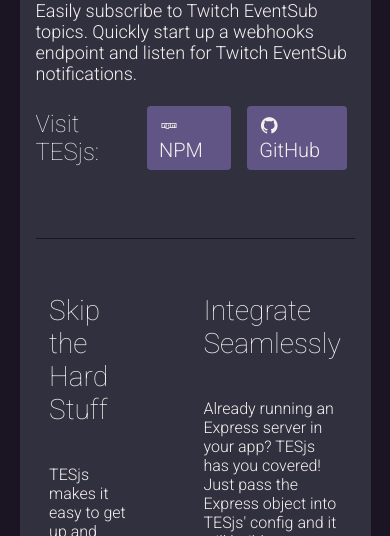
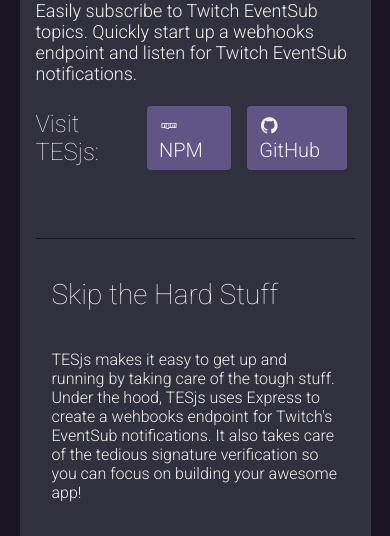
Before and after one commit to mitchwadair/tesjs, a plain HTML site: page index.html in a window 390 px wide. Shown: the part 308-844 px from the top of the page. Drawn offline with nearby package versions, Linux system fonts and the light colour scheme.

Commit message:
better style for mobile

```diff
--- a/tes_styles.css
+++ b/tes_styles.css
@@ -132,6 +132,16 @@
     .tes-content-logo {
         max-width: 60% !important;
     }
+
+    .tes-blurb {
+        flex-direction: column;
+        align-items: center;
+    }
+
+    .tes-tile {
+        max-width: 90% !important;
+        margin: 0 1rem !important;
+    }
 }
 
 .tes-content-heading {
```
